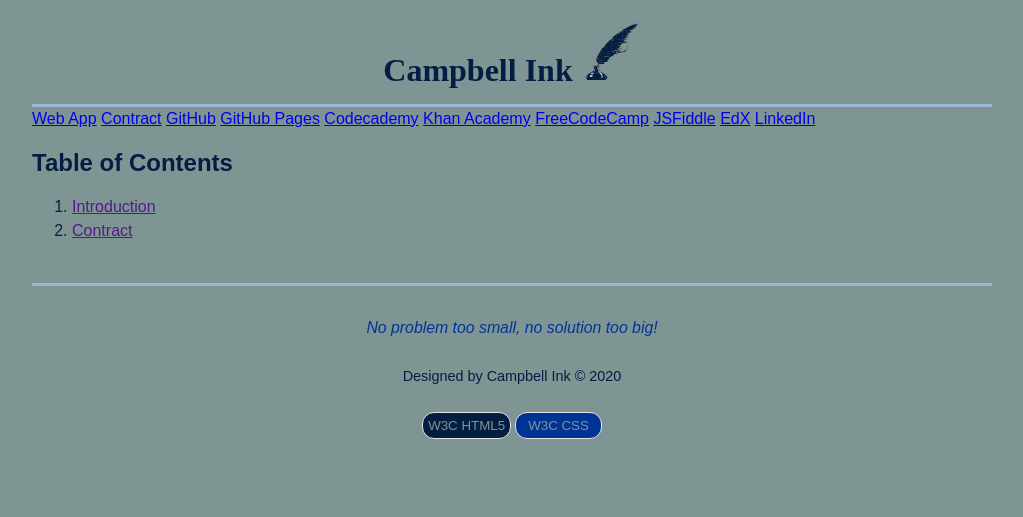
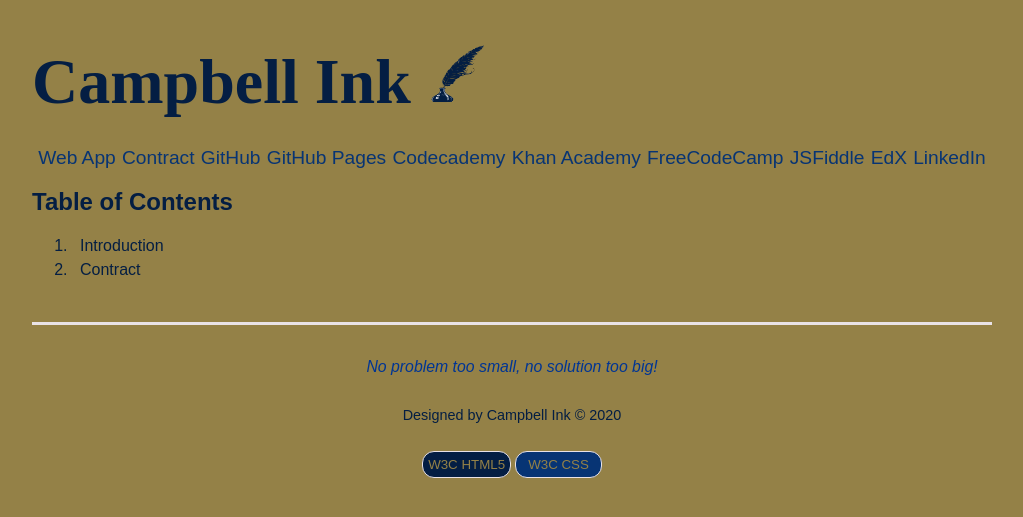
Before and after one commit to gcampbell451/gcampbell451.github.io, a PHP site: page /web210/index.html in a window 1280 px wide. Shown: the top 517 px of the page, without its empty margins (128-1151 px from the left). Run offline with PHP 8.4, Linux system fonts and the light colour scheme.

Commit message:
Add files via upload

```diff
--- a/web210/styles/temp210.css
+++ b/web210/styles/temp210.css
@@ -16,9 +16,9 @@ Table of Contents
 
 /* 1. CSS Variables/Brand Colors/Fonts */
 :root {
-    --bgcolor: hsl(177, 10%, 54%);
+    --bgcolor: hsl(45, 35%, 43%);
     --color1: hsl(215, 89%, 14%);
-    --color2: hsl(219, 100%, 29%);
+    --color2: hsl(215, 89%, 24%);
     --color3: hsl(330, 12%, 90%);
     --tarheel: hsl(211, 50%, 73%);
     --logofontfam: Magneto, serif;;
@@ -31,14 +31,64 @@ Table of Contents
 header  {
     background-color: var(--bgcolor);
     font-family: var(--logofontfam);
-    font-size: 1em;
+    font-size: 2em;
     height: max-content;
-    border-bottom: 3px solid var(--tarheel);
 }
 
 .logo {
     font-family: var(--logofontfam);
     color: var(--color1);
+}
+
+nav {
+	display: flex;
+	justify-content: space-evenly;
+	width: 100%;
+}
+
+nav a {
+	text-decoration: none;
+	position: relative;
+}
+
+nav ul li {
+	color: var(--color2);
+}
+
+a:link  {
+	color: var(--color2);
+	text-decoration: underline;
+}
+
+a:visited  {color: var(--color1);
+	text-decoration: none;
+}
+
+a:hover,
+a:focus  {
+	color: var(--color3);
+	text-decoration: underline;
+}
+
+nav a:link  {
+	color: var(--color2);
+	text-decoration: none;
+	font-size: 1.2em;
+}
+
+nav a:visited  {
+	color: var(--color1);
+	text-decoration: none;
+}
+
+nav a:hover,
+nav a:focus  {
+	text-decoration: underline;
+
+}
+
+.nav_div {
+	height: 2em;
 }
 
 /* 3. Components */
@@ -52,7 +102,8 @@ header  {
 	padding: 5px 5px;
 }
 
-.htmlbutton:hover  {
+.htmlbutton:hover,
+.htmlbutton:focus  {
 	color: var(--color1);
 	background-color: var(--bgcolor);
 	border: 1px solid var(--color3);
@@ -66,7 +117,8 @@ header  {
 	padding: 5px 12px;
 }
 
-.cssbutton:hover  {
+.cssbutton:hover,
+.cssbutton:focus  {
 	color: var(--color2);
 	background-color: var(--bgcolor);
 	border: 1px solid var(--color3);
@@ -101,7 +153,6 @@ body::-webkit-scrollbar {
 
 h1  {
 	color: var(--color1);
-	text-align: center;
 }
 
 main  {
@@ -131,7 +182,7 @@ footer  {
 	background-color: var(--bgcolor);
 	margin-top: 40px;
 	clear: both;
-	border-top: 3px solid var(--tarheel);
+	border-top: 3px solid var(--color3);
 	padding-top: 30px;
 }
 footer span  {
@@ -140,4 +191,27 @@ footer span  {
 	color: #003594;
 }
 
+.toc_li  {
+    line-height: 1.5em;
+}
+
+.toc_li a {
+    text-decoration: none;
+    color: var(--color1);
+    margin: .5em;
+}
+
+.toc_li a:hover,
+.toc_li a:focus {
+    background-color: var(--tarheel);
+    padding: .3em;
+    border: 1px solid var(--color1);
+    border-radius: 10px;
+}
+
+#toc_h2 {
+	margin-top: 1em;
+	border-top: 3px solid var(--color3);
+	padding: 1em;
+}
 /* 5. Media Queries*/
```
